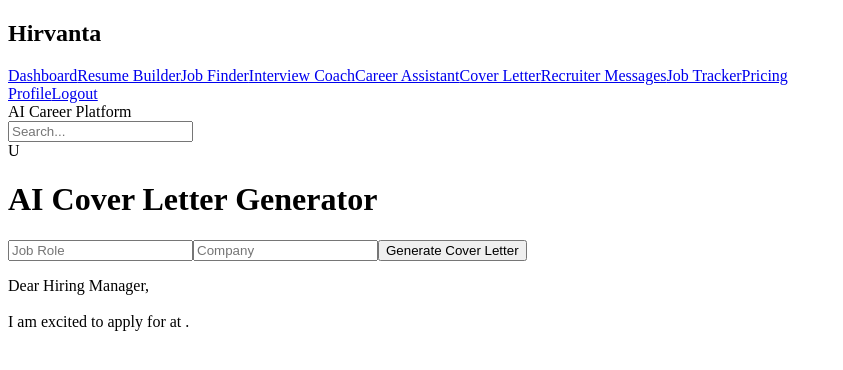
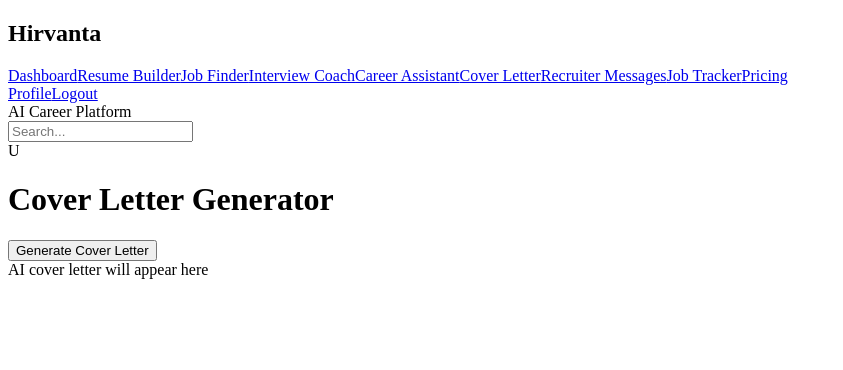
Before and after one commit to jewma1/Hirvanta, a Next.js app in the folder frontend/: page /cover-letter in a window 1280 px wide. Shown: the top 370 px of the page, without its empty margins (0-843 px from the left). Built offline with nearby package versions, Linux system fonts and the light colour scheme.

Commit message:
Update page.tsx

```diff
--- a/frontend/app/cover-letter/page.tsx
+++ b/frontend/app/cover-letter/page.tsx
@@ -3,46 +3,42 @@
 import { useState } from "react";
 
 export default function CoverLetterPage() {
-  const [job, setJob] = useState("");
-  const [company, setCompany] = useState("");
+  const [result, setResult] = useState("");
+
+  const generateCoverLetter = async () => {
+    const res = await fetch(
+      "YOUR_BACKEND_URL/api/ai/cover-letter",
+      {
+        method: "POST",
+        headers: {
+          "Content-Type": "application/json",
+        },
+        body: JSON.stringify({
+          prompt: "Generate professional cover letter",
+        }),
+      }
+    );
+
+    const data = await res.json();
+    setResult(data.text);
+  };
 
   return (
-    <div className="min-h-screen bg-gray-50 p-8">
+    <div className="p-6">
 
       <h1 className="text-3xl font-bold mb-6">
-        AI Cover Letter Generator
+        Cover Letter Generator
       </h1>
 
-      <div className="grid grid-cols-2 gap-8">
+      <button
+        onClick={generateCoverLetter}
+        className="bg-blue-600 text-white p-4 rounded-lg mb-6"
+      >
+        Generate Cover Letter
+      </button>
 
-        <div className="bg-white p-6 rounded-xl shadow">
-          <input
-            className="border p-3 w-full mb-3"
-            placeholder="Job Role"
-            value={job}
-            onChange={(e)=>setJob(e.target.value)}
-          />
-
-          <input
-            className="border p-3 w-full mb-3"
-            placeholder="Company"
-            value={company}
-            onChange={(e)=>setCompany(e.target.value)}
-          />
-
-          <button className="bg-blue-600 text-white px-6 py-3 rounded">
-            Generate Cover Letter
-          </button>
-        </div>
-
-        <div className="bg-white p-6 rounded-xl shadow">
-          <p>
-            Dear Hiring Manager,
-            <br/><br/>
-            I am excited to apply for {job} at {company}.
-          </p>
-        </div>
-
+      <div className="bg-white p-6 rounded-xl shadow min-h-[300px]">
+        {result || "AI cover letter will appear here"}
       </div>
 
     </div>
```
